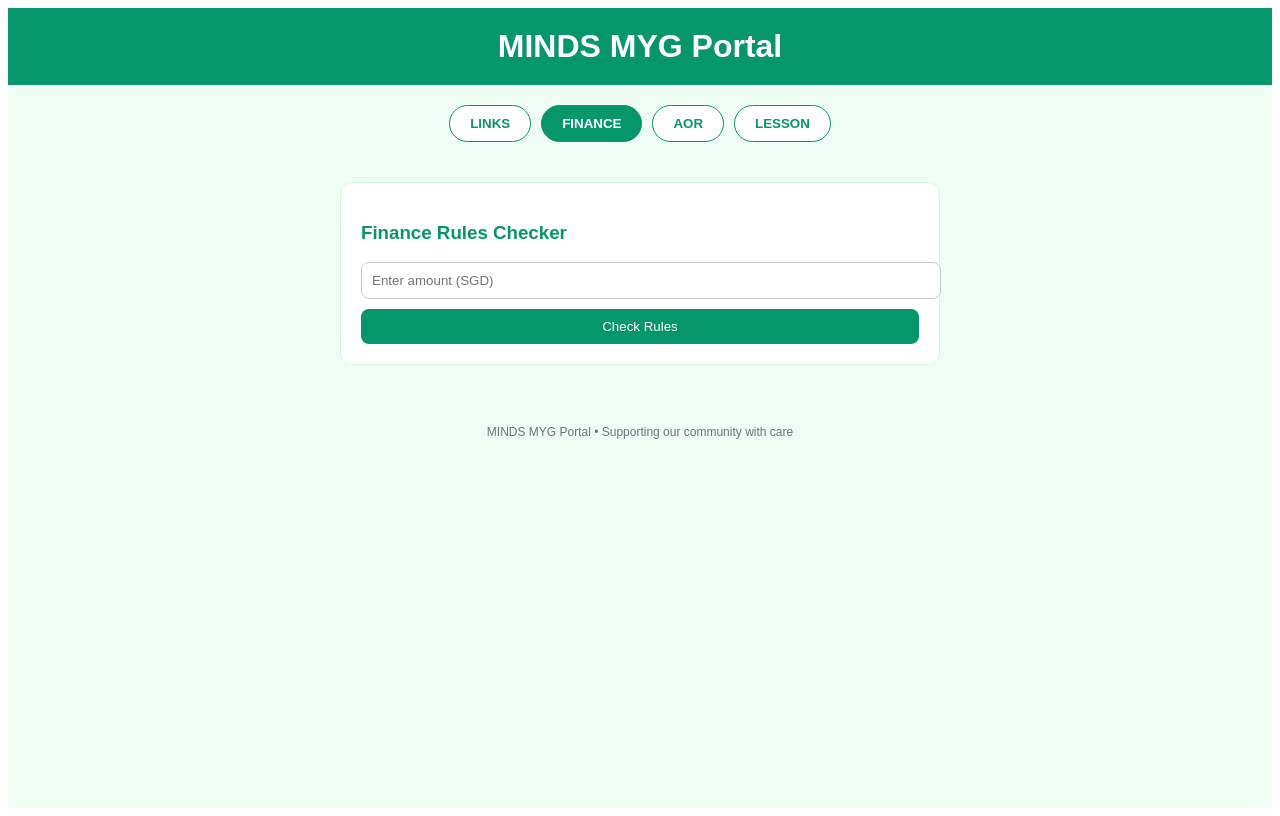
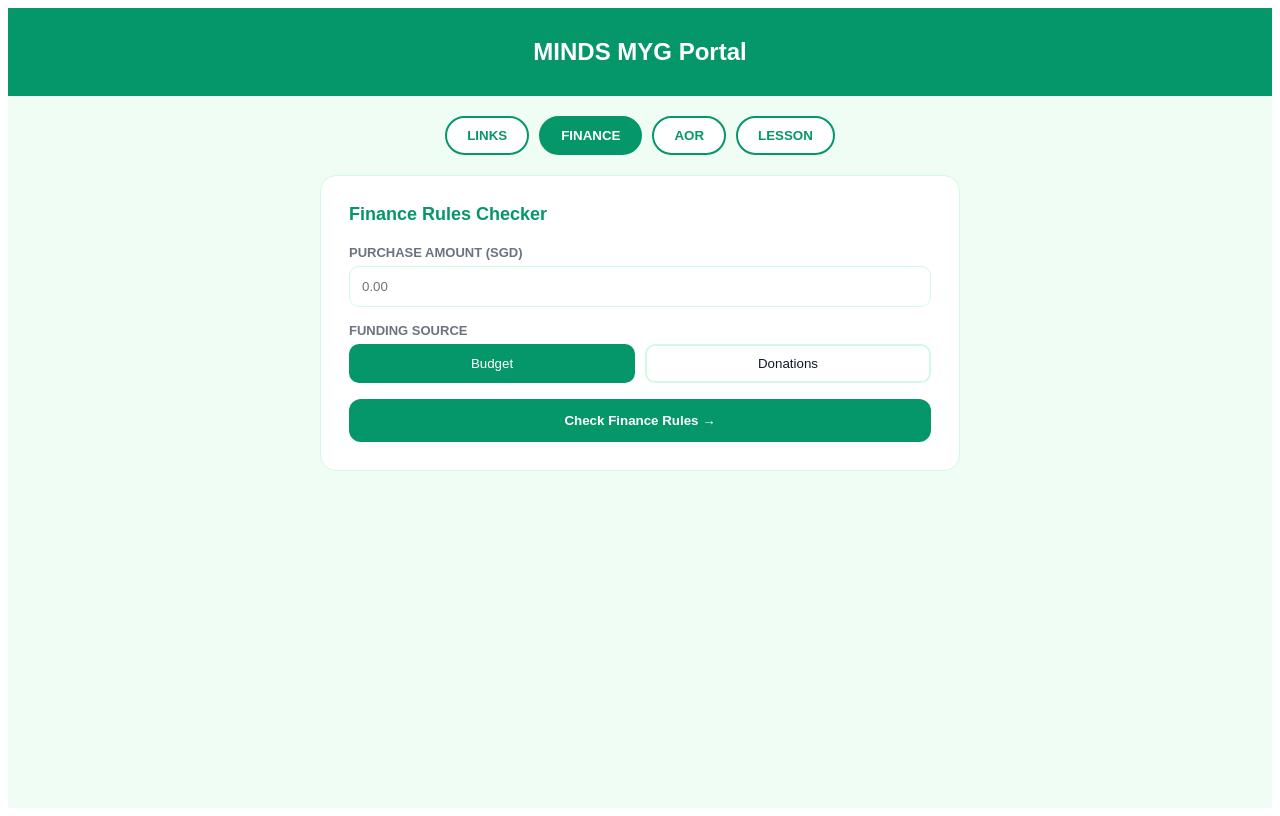
Before and after one commit to mindsmtc/minds-links, a React (Vite) app: page / in a window 1280 px wide. Both pictures are taken after a click on the button "FINANCE". Built offline with nearby package versions, Linux system fonts and the light colour scheme.

Commit message:
Update App.jsx

```diff
--- a/src/App.jsx
+++ b/src/App.jsx
@@ -15,65 +15,101 @@
   { id: 7, label: "Finance Infographic", url: "https://canva.link/jzdvp6f3vvobcxt", emoji: "💰" },
 ];
 
+const ACTIVITY_TYPES = [
+  { id: "craft", label: "Craft", icon: "🎨" },
+  { id: "numeracy", label: "Numeracy", icon: "🔢" },
+  { id: "physical", label: "Physical Activity", icon: "🏃" },
+  { id: "horticulture", label: "Horticulture", icon: "🌱" },
+  { id: "music", label: "Music", icon: "🎵" },
+  { id: "cooking", label: "Cooking / Baking", icon: "🍳" },
+  { id: "literacy", label: "Literacy", icon: "📖" },
+  { id: "sensory", label: "Sensory Play", icon: "✋" },
+  { id: "social", label: "Social Skills", icon: "🤝" },
+  { id: "drama", label: "Drama / Role Play", icon: "🎭" },
+];
+
 // ─────────────────────────────────────────────────────────
-// FINANCE CHECKER COMPONENT
+// HELPERS
+// ─────────────────────────────────────────────────────────
+function generateId() { return Math.random().toString(36).slice(2, 9); }
+
+// ─────────────────────────────────────────────────────────
+// FINANCE CHECKER
 // ─────────────────────────────────────────────────────────
 function FinanceChecker() {
   const [amount, setAmount] = useState("");
   const [source, setSource] = useState("budget");
-  const [paymentMethod, setPaymentMethod] = useState("cash");
+  const [paymentMethod, setPaymentMethod] = useState("");
   const [result, setResult] = useState(null);
 
-  const checkFinance = () => {
+  function check() {
     const amt = parseFloat(amount);
-    if (isNaN(amt) || amt <= 0) return;
-
+    if (isNaN(amt) || amt <= 0) { setResult({ error: "Please enter a valid amount." }); return; }
+    let steps = [];
     let category = "";
-    let steps = [];
-
     if (amt < 500) {
-      category = "Claims (< $500)";
+      category = "Claims (<$500)";
       steps = [
-        "✅ Use Cash, Debit, or NETS (strictly NO credit card).",
-        "📋 Fill in the Claim Form and attach receipts.",
-        "📁 Submit to the claim submissions folder.",
-        paymentMethod === "credit" ? "⚠️ Warning: Credit card payments are NOT allowed for claims!" : ""
+        "✅ Pay out of pocket using Cash, Debit, or NETS (strictly NO credit card).",
+        "📋 Fill in the Claim Form and attach ALL receipts to the same form.",
+        "📁 Submit the completed claim form into the claim form submissions folder.",
+        "⚠️ Each person can claim a maximum of $500 per month.",
+        paymentMethod === "credit" ? "🚨 ALERT: Credit card payments are NOT allowed — this claim may be rejected!" : "",
       ].filter(Boolean);
     } else if (amt <= 3000) {
-      category = "Invoices ($500 - $3000)";
+      category = source === "budget" ? "Invoices ($500–$3000)" : "Invoices from Donations ($500–$3000)";
       steps = [
         "🧾 Ask vendor for an invoice with 30-day credit.",
-        "📝 Bill to: MINDSG LTD, 11 Jalan Ubi, Block 3 #01-21, S409074.",
-        "📄 Vendor must fill in Account Opening Form if new.",
-        "📁 Submit to the invoice submission folder."
-      ];
+        "📝 Bill to: MINDSG LTD, 11 Jalan Ubi, Block 3 #01-21 (Level 2), Singapore 409074.",
+        "📄 Ask vendor to fill in an Account Opening Form.",
+        "📁 Submit the invoice + Account Opening Form in the invoice submission folder.",
+        "💰 Payment to vendor: by 15th if submitted before 2nd, or by 30th if submitted before 17th.",
+        source === "donation" ? "📧 Email donation@minds.org.sg to inform of designation to MINDS MYG." : "",
+      ].filter(Boolean);
     } else {
-      category = "Quotations (> $3000)";
+      category = source === "budget" ? "Quotations (>$3000)" : "Quotations from Donations (>$3000)";
       steps = [
-        "⏰ Start 3 months before purchase.",
-        "✉️ Staff must get approval from Directors/CEO.",
-        "📋 Staff issues an Invitation to Quote (ITQ).",
-        "🤝 Team selects vendor from at least 3 quotes."
-      ];
+        "⏰ Start at least 3 months before the event/purchase.",
+        "✉️ MINDS staff must get approval from CSS Director or Finance Director + CEO.",
+        "📋 MINDS staff issues an Invitation to Quote (ITQ) — other vendors can bid.",
+        "🤝 Share quotations with project team, who selects the chosen vendor.",
+        "🛒 Project proceeds with purchase from chosen vendor.",
+        "🧾 Ask for invoice with 30-day credit, then follow Invoice steps.",
+        "⚠️ If only 1 vendor available (no 3 quotes), MINDS staff need an extra week for Direct Contracting approval.",
+        source === "donation" ? "🚫 Donation funds: do NOT make payment yet — MINDS staff must first get Finance Director + CEO approval." : "",
+      ].filter(Boolean);
     }
-    setResult({ category, steps });
-  };
+    setResult({ category, steps, amount: amt });
+  }
 
   return (
-    <div style={{ background: "white", padding: 20, borderRadius: 12, border: "1px solid var(--border)" }}>
-      <h3 style={{ color: "var(--accent)" }}>Finance Rules Checker</h3>
-      <input
-        type="number"
-        placeholder="Enter amount (SGD)"
-        value={amount}
-        onChange={(e) => setAmount(e.target.value)}
-        style={{ width: "100%", padding: 10, marginBottom: 10, borderRadius: 8, border: "1px solid #ccc" }}
-      />
-      <button onClick={checkFinance} style={{ width: "100%", padding: 10, background: "var(--accent)", color: "white", border: "none", borderRadius: 8 }}>Check Rules</button>
+    <div style={{ maxWidth: 640, margin: "0 auto" }}>
+      <div style={{ background: "var(--card)", borderRadius: 16, padding: 28, marginBottom: 20, border: "1px solid var(--border)" }}>
+        <h3 style={{ margin: "0 0 20px", fontSize: 18, color: "var(--accent)" }}>Finance Rules Checker</h3>
+        <label style={{ display: "block", marginBottom: 6, fontSize: 13, fontWeight: 600, color: "var(--muted)" }}>PURCHASE AMOUNT (SGD)</label>
+        <input type="number" value={amount} onChange={e => setAmount(e.target.value)} placeholder="0.00" style={{ width: "100%", padding: 12, borderRadius: 10, border: "1.5px solid var(--border)", marginBottom: 16, boxSizing: "border-box" }} />
+
+        <label style={{ display: "block", marginBottom: 6, fontSize: 13, fontWeight: 600, color: "var(--muted)" }}>FUNDING SOURCE</label>
+        <div style={{ display: "flex", gap: 10, marginBottom: 16 }}>
+          {[["budget","Budget"],["donation","Donations"]].map(([v,l]) => (
+            <button key={v} onClick={() => setSource(v)} style={{ flex: 1, padding: 10, borderRadius: 10, border: `2px solid ${source===v?"var(--accent)":"var(--border)"}`, background: source===v ? "var(--accent)" : "white", color: source===v ? "#fff" : "var(--text)", cursor: "pointer" }}>{l}</button>
+          ))}
+        </div>
+
+        <button onClick={check} style={{ width: "100%", padding: 14, borderRadius: 12, border: "none", background: "var(--accent)", color: "#fff", fontWeight: 700, cursor: "pointer" }}>Check Finance Rules →</button>
+      </div>
+
       {result && (
-        <div style={{ marginTop: 20, padding: 15, background: "#f9fafb", borderRadius: 8 }}>
-          <h4>{result.category}</h4>
-          <ul style={{ paddingLeft: 20 }}>{result.steps.map((s, i) => <li key={i}>{s}</li>)}</ul>
+        <div style={{ background: "white", borderRadius: 16, padding: 24, border: "1px solid var(--border)" }}>
+          <div style={{ display: "flex", alignItems: "center", gap: 10, marginBottom: 16 }}>
+            <span style={{ background: "var(--accent)", color: "#fff", borderRadius: 8, padding: "4px 12px", fontSize: 13, fontWeight: 700 }}>{result.category}</span>
+            <span style={{ fontSize: 20, fontWeight: 700, color: "var(--accent)" }}>S${result.amount.toFixed(2)}</span>
+          </div>
+          <div style={{ display: "flex", flexDirection: "column", gap: 10 }}>
+            {result.steps.map((s, i) => (
+              <div key={i} style={{ padding: "10px 14px", background: "var(--bg)", borderRadius: 10, fontSize: 14 }}>{s}</div>
+            ))}
+          </div>
         </div>
       )}
     </div>
@@ -81,28 +117,51 @@
 }
 
 // ─────────────────────────────────────────────────────────
-// AOR FORM COMPONENT
+// AOR FORM
 // ─────────────────────────────────────────────────────────
 function AORForm() {
+  const [data, setData] = useState({ date: "", purpose: "", cost: "", dept: "CSS-MYG" });
   return (
-    <div style={{ background: "white", padding: 20, borderRadius: 12, border: "1px solid var(--border)" }}>
-      <h3 style={{ color: "var(--accent)" }}>Approval of Resources (AOR)</h3>
-      <p>Please use this for any budget requests or resource allocation.</p>
-      <button style={{ padding: "10px 20px", background: "var(--accent)", color: "white", border: "none", borderRadius: 8 }}>
-        Open AOR Form
-      </button>
+    <div style={{ maxWidth: 720, margin: "0 auto", background: "white", padding: 28, borderRadius: 16, border: "1px solid var(--border)" }}>
+      <h3 style={{ color: "var(--accent)" }}>Approval of Requirement (AOR)</h3>
+      <div style={{ display: "grid", gap: 15 }}>
+        <div>
+          <label style={{ display: "block", fontSize: 12, fontWeight: 700, marginBottom: 5 }}>PURPOSE OF REQUEST</label>
+          <textarea value={data.purpose} onChange={e => setData({...data, purpose: e.target.value})} style={{ width: "100%", padding: 10, borderRadius: 8, border: "1px solid var(--border)", minHeight: 80 }} placeholder="Explain why these items are needed..." />
+        </div>
+        <div>
+          <label style={{ display: "block", fontSize: 12, fontWeight: 700, marginBottom: 5 }}>ESTIMATED TOTAL COST (SGD)</label>
+          <input type="number" value={data.cost} onChange={e => setData({...data, cost: e.target.value})} style={{ width: "100%", padding: 10, borderRadius: 8, border: "1px solid var(--border)" }} placeholder="0.00" />
+        </div>
+        <button style={{ padding: 14, background: "var(--accent)", color: "white", border: "none", borderRadius: 10, fontWeight: 700, cursor: "pointer" }}>Generate AOR Document</button>
+      </div>
     </div>
   );
 }
 
 // ─────────────────────────────────────────────────────────
-// LESSON PLANNER COMPONENT
+// LESSON PLANNER
 // ─────────────────────────────────────────────────────────
 function LessonPlanner() {
+  const [selectedTypes, setSelectedTypes] = useState([]);
+
+  const toggleType = (id) => {
+    setSelectedTypes(prev => prev.includes(id) ? prev.filter(t => t !== id) : [...prev, id]);
+  };
+
   return (
-    <div style={{ background: "white", padding: 20, borderRadius: 12, border: "1px solid var(--border)" }}>
+    <div style={{ maxWidth: 860, margin: "0 auto", background: "white", padding: 28, borderRadius: 16, border: "1px solid var(--border)" }}>
       <h3 style={{ color: "var(--accent)" }}>Lesson Planner</h3>
-      <p>Module currently under development for MYG activities.</p>
+      <p style={{ fontSize: 14, color: "var(--muted)" }}>Select activity focus areas for your session:</p>
+      <div style={{ display: "grid", gridTemplateColumns: "repeat(auto-fill, minmax(140px, 1fr))", gap: 10, marginBottom: 20 }}>
+        {ACTIVITY_TYPES.map(type => (
+          <button key={type.id} onClick={() => toggleType(type.id)} style={{ padding: 12, borderRadius: 12, border: `2px solid ${selectedTypes.includes(type.id)?"var(--accent)":"var(--border)"}`, background: selectedTypes.includes(type.id)?"var(--accent-soft)":"white", cursor: "pointer", textAlign: "left" }}>
+            <span style={{ fontSize: 20, display: "block" }}>{type.icon}</span>
+            <span style={{ fontSize: 13, fontWeight: 600 }}>{type.label}</span>
+          </button>
+        ))}
+      </div>
+      <button style={{ width: "100%", padding: 14, background: "var(--accent)", color: "white", border: "none", borderRadius: 10, fontWeight: 700, cursor: "pointer" }}>Generate Lesson Plan with AI</button>
     </div>
   );
 }
@@ -116,27 +175,26 @@
   const cssVars = {
     "--bg": "#f0fdf4", "--card": "#ffffff", "--border": "#d1fae5",
     "--text": "#111827", "--muted": "#6b7280", "--accent": "#059669",
+    "--accent-soft": "#d1fae5",
   };
 
   return (
-    <div style={{ ...cssVars, minHeight: "100vh", background: "var(--bg)", color: "var(--text)", fontFamily: "sans-serif" }}>
-      <header style={{ background: "var(--accent)", color: "#fff", padding: "20px 40px", textAlign: "center" }}>
-        <h1 style={{ margin: 0 }}>MINDS MYG Portal</h1>
+    <div style={{ ...cssVars, minHeight: "100vh", background: "var(--bg)", color: "var(--text)", fontFamily: "DM Sans, sans-serif" }}>
+      <header style={{ background: "var(--accent)", color: "#fff", padding: "30px 20px", textAlign: "center" }}>
+        <h1 style={{ margin: 0, fontSize: "24px" }}>MINDS MYG Portal</h1>
       </header>
 
-      <nav style={{ display: "flex", justifyContent: "center", gap: 10, padding: 20, flexWrap: "wrap" }}>
+      <nav style={{ display: "flex", justifyContent: "center", gap: 10, padding: "20px", flexWrap: "wrap" }}>
         {["links", "finance", "aor", "lesson"].map(t => (
           <button
             key={t}
             onClick={() => setActiveTab(t)}
             style={{
-              padding: "10px 20px",
-              borderRadius: 20,
-              border: "1px solid var(--accent)",
-              cursor: "pointer",
+              padding: "10px 20px", borderRadius: 25,
+              border: `2px solid var(--accent)`,
               background: activeTab === t ? "var(--accent)" : "white",
               color: activeTab === t ? "white" : "var(--accent)",
-              fontWeight: "bold"
+              fontWeight: 700, cursor: "pointer", transition: "0.2s"
             }}
           >
             {t.toUpperCase()}
@@ -144,11 +202,11 @@
         ))}
       </nav>
 
-      <main style={{ maxWidth: 600, margin: "0 auto", padding: 20 }}>
+      <main style={{ padding: "0 20px 40px" }}>
         {activeTab === "links" && (
-          <div style={{ display: "flex", flexDirection: "column", gap: 10 }}>
+          <div style={{ maxWidth: 480, margin: "0 auto", display: "flex", flexDirection: "column", gap: 10 }}>
             {DEFAULT_LINKS.map(link => (
-              <a key={link.id} href={link.url} target="_blank" rel="noreferrer" style={{ display: "block", padding: 16, background: "white", borderRadius: 12, border: "1px solid var(--border)", textDecoration: "none", color: "var(--text)", textAlign: "center" }}>
+              <a key={link.id} href={link.url} target="_blank" rel="noreferrer" style={{ display: "block", padding: 16, background: "white", borderRadius: 12, border: "1px solid var(--border)", textDecoration: "none", color: "var(--text)", textAlign: "center", fontWeight: 600 }}>
                 {link.emoji} {link.label}
               </a>
             ))}
@@ -158,10 +216,6 @@
         {activeTab === "aor" && <AORForm />}
         {activeTab === "lesson" && <LessonPlanner />}
       </main>
-
-      <footer style={{ textAlign: "center", padding: 40, color: "var(--muted)", fontSize: 12 }}>
-        MINDS MYG Portal • Supporting our community with care
-      </footer>
     </div>
   );
 }
```
